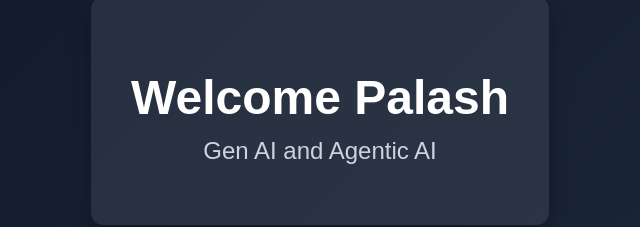
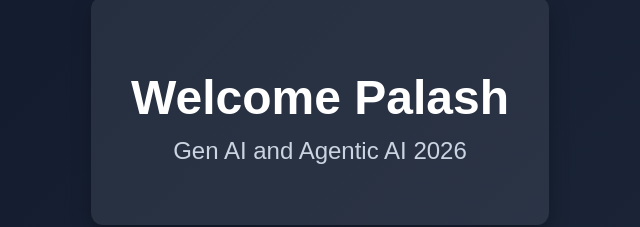
Before and after one commit to Palash1214/S_WebAPP_usingGihubAction, a plain HTML site: page index.html in a window 1280 px wide. Shown: the part 289-516 px from the top of the page, without its empty margins (320-960 px from the left). Drawn offline with Linux system fonts and the light colour scheme.

Commit message:
Changed index html file

```diff
--- a/index.html
+++ b/index.html
@@ -40,7 +40,7 @@
 <body>
   <div class="container">
     <h1>Welcome Palash</h1>
-    <h2>Gen AI and Agentic AI</h2>
+    <h2>Gen AI and Agentic AI 2026 </h2>
   </div>
 </body>
 </html>
```
